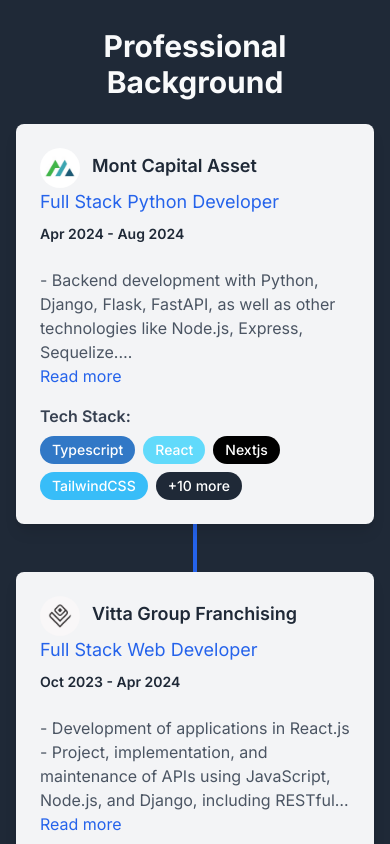
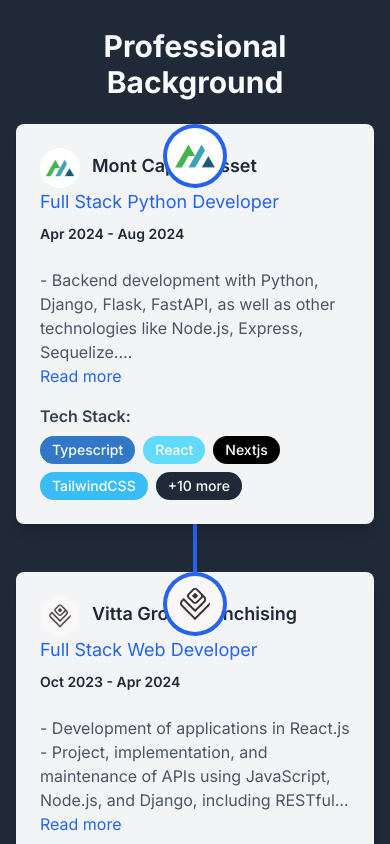
Before and after one commit to LucasNoliveira/portfolio-page, a Next.js app: page / in a window 390 px wide. Shown: the part 2640-3484 px from the top of the page. Built offline with nearby package versions, Linux system fonts and the light colour scheme.

Commit message:
card by card in viewport transition responsivity test

```diff
--- a/src/app/components/Experiences.tsx
+++ b/src/app/components/Experiences.tsx
@@ -1,7 +1,7 @@
 'use client';
-import { FC, useState, useRef, useEffect } from 'react';
+import { FC, useState, useRef, useEffect, useCallback } from 'react';
 import { useLanguage } from '../context/LanguageContext';
-import { motion } from 'framer-motion';
+import { motion, useAnimation } from 'framer-motion';
 import { techColors } from './techTags'; // Ensure techColors is imported
 
 const ExperienceCard: FC<{ exp: any; index: number }> = ({ exp, index }) => {
@@ -10,7 +10,7 @@
     const [isTruncated, setIsTruncated] = useState(false);
     const descriptionRef = useRef<HTMLParagraphElement>(null);
     const { translations } = useLanguage();
-
+    const controls = useAnimation();
 
     const toggleTechStack = () => {
         setShowAllTechs(!showAllTechs);
@@ -23,6 +23,28 @@
             setIsTruncated(isOverflowing);
         }
     }, []);
+
+    const handleIntersection = useCallback((entries: IntersectionObserverEntry[]) => {
+        entries.forEach(entry => {
+            if (entry.isIntersecting) {
+                controls.start({ opacity: 1, y: 0 }); // Ajustado para usar y em vez de x
+            } else {
+                controls.start({ opacity: 0, y: index % 2 === 0 ? 50 : -50 }); // Ajustado para usar y em vez de x
+            }
+        });
+    }, [controls, index]);
+
+    useEffect(() => {
+        const observer = new IntersectionObserver(handleIntersection, { threshold: 0.1 });
+        if (descriptionRef.current) {
+            observer.observe(descriptionRef.current);
+        }
+        return () => {
+            if (descriptionRef.current) {
+                observer.unobserve(descriptionRef.current);
+            }
+        };
+    }, [handleIntersection]);
 
     const renderTechStack = (techStack: string[], showAll: boolean) => {
         const maxVisibleItems = 4;
@@ -73,9 +95,9 @@
     return (
         <motion.li
             key={index}
-            className={`flex ${index % 2 === 0 ? 'justify-start' : 'justify-end'} relative`}
-            initial={{ opacity: 0, x: index % 2 === 0 ? -100 : 100 }}
-            animate={{ opacity: 1, x: 0 }}
+            className={`flex ${index % 2 === 0 ? 'justify-start' : 'justify-end'} relative w-full`} // Ensure width is full
+            initial={{ opacity: 0, y: index % 2 === 0 ? 50 : -50 }} // Use y for vertical transitions
+            animate={controls}
             transition={{ duration: 0.8, ease: 'easeOut', delay: index * 0.3 }}
         >
             {/* Timeline Circle with Logo */}
@@ -91,8 +113,7 @@
 
             {/* Experience Card */}
             <div
-                className={`w-full p-6 bg-gray-100 rounded-lg shadow-lg transform ${index % 2 === 0 ? 'md:-translate-x-1' : 'md:translate-x-1'
-                    } md:w-5/12`}
+                className={`w-full p-6 bg-gray-100 rounded-lg shadow-lg ${index % 2 === 0 ? 'md:-translate-x-1' : 'md:translate-x-1'} md:w-5/12`}
             >
                 <div className='flex items-center gap-3 md:gap-4'>
                     <img
@@ -139,8 +160,7 @@
 
             {/* Duration for desktop */}
             <div
-                className={`absolute hidden md:block ${index % 2 === 0 ? 'left-1/2 translate-x-8' : 'right-1/2 -translate-x-8 mr-3'
-                    } bg-gray-100 text-gray-800 text-sm font-semibold px-4 py-2 rounded-full ml-3`}
+                className={`absolute hidden md:block ${index % 2 === 0 ? 'left-1/2 translate-x-8' : 'right-1/2 -translate-x-8 mr-3'} bg-gray-100 text-gray-800 text-sm font-semibold px-4 py-2 rounded-full ml-3`}
             >
                 {exp.startDate} - {exp.endDate}
             </div>
```
